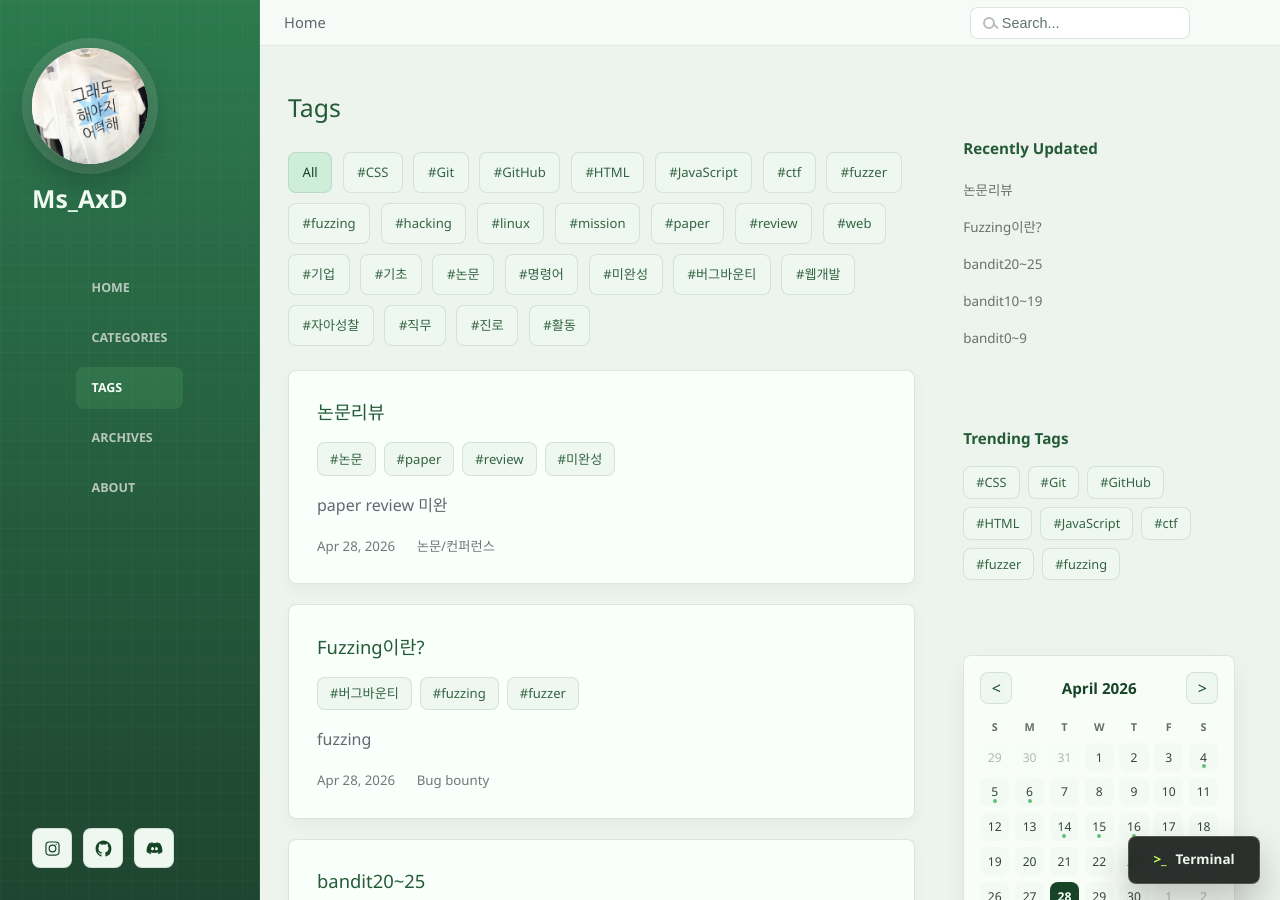
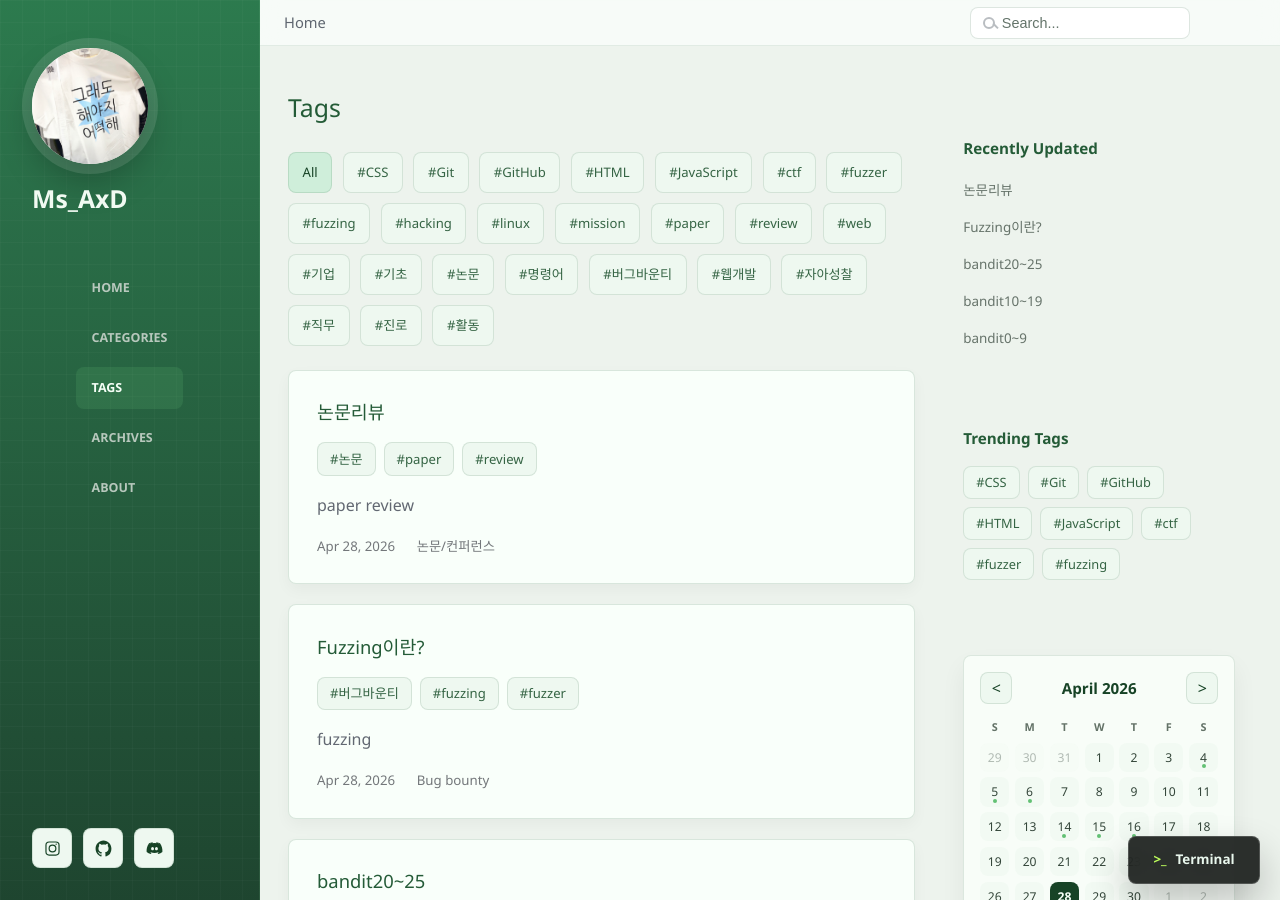
Before and after one commit to ms-axd/ms-axd.github.io, a Jekyll site: the page built from tags.html, in a window 1280 px wide and 900 px high. Built offline with Jekyll 4.4.1, drawn with Linux system fonts in a browser that asks for light colours.

Commit message:
post update1

```diff
--- a/_posts/2026-04-28-paper.md
+++ b/_posts/2026-04-28-paper.md
@@ -3,8 +3,8 @@ layout: post
 title: "논문리뷰"
 date: 2026-04-28
 category: "논문/컨퍼런스"
-tags: ["논문","paper","review","미완성"]
-excerpt: "paper review 미완 "
+tags: ["논문","paper","review"]
+excerpt: "paper review"
 ---
 
 # 논문 리뷰
```
Also changed, not shown: other parts of _posts/2026-04-28-paper.md (+1 -1 lines).
